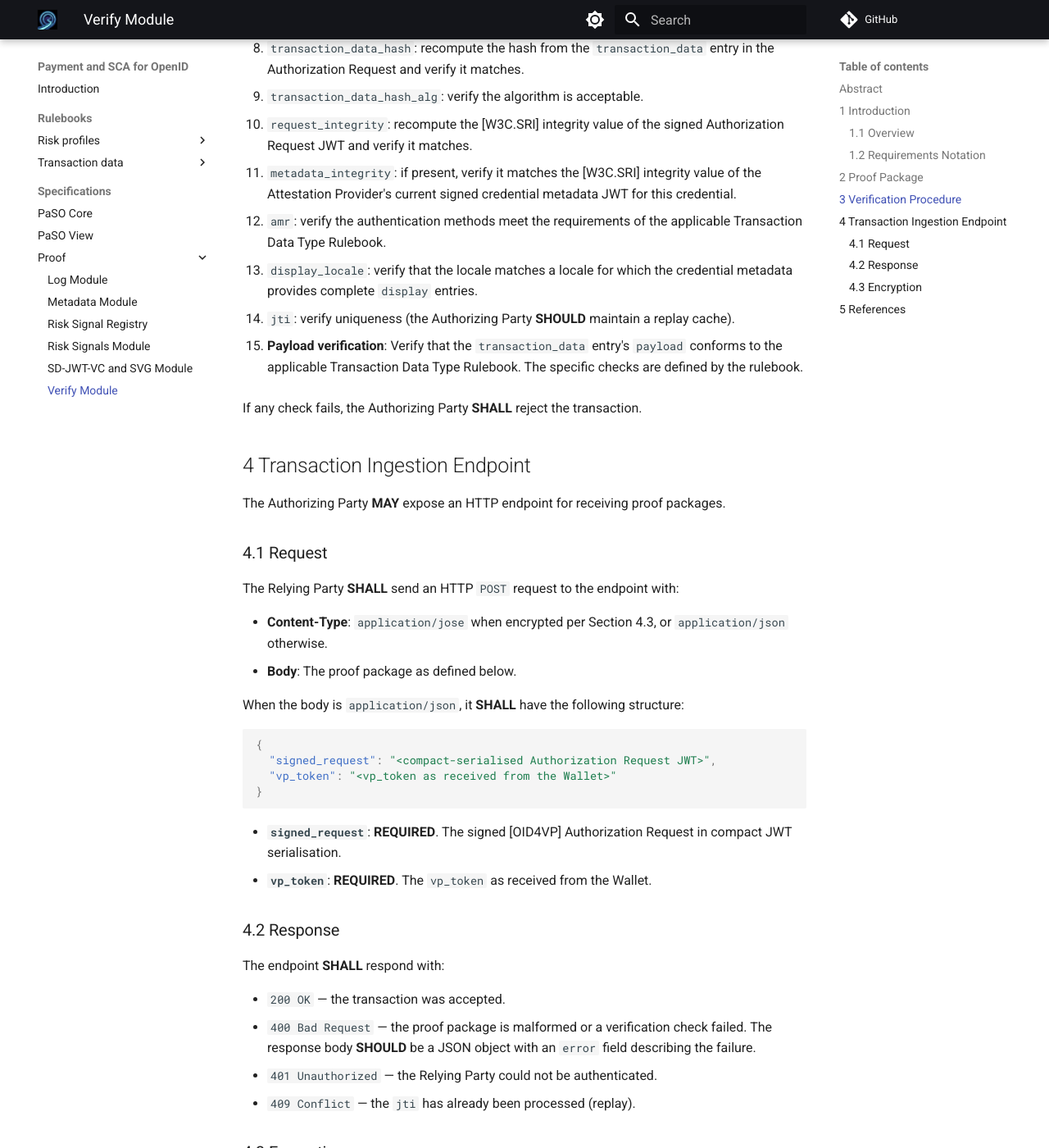
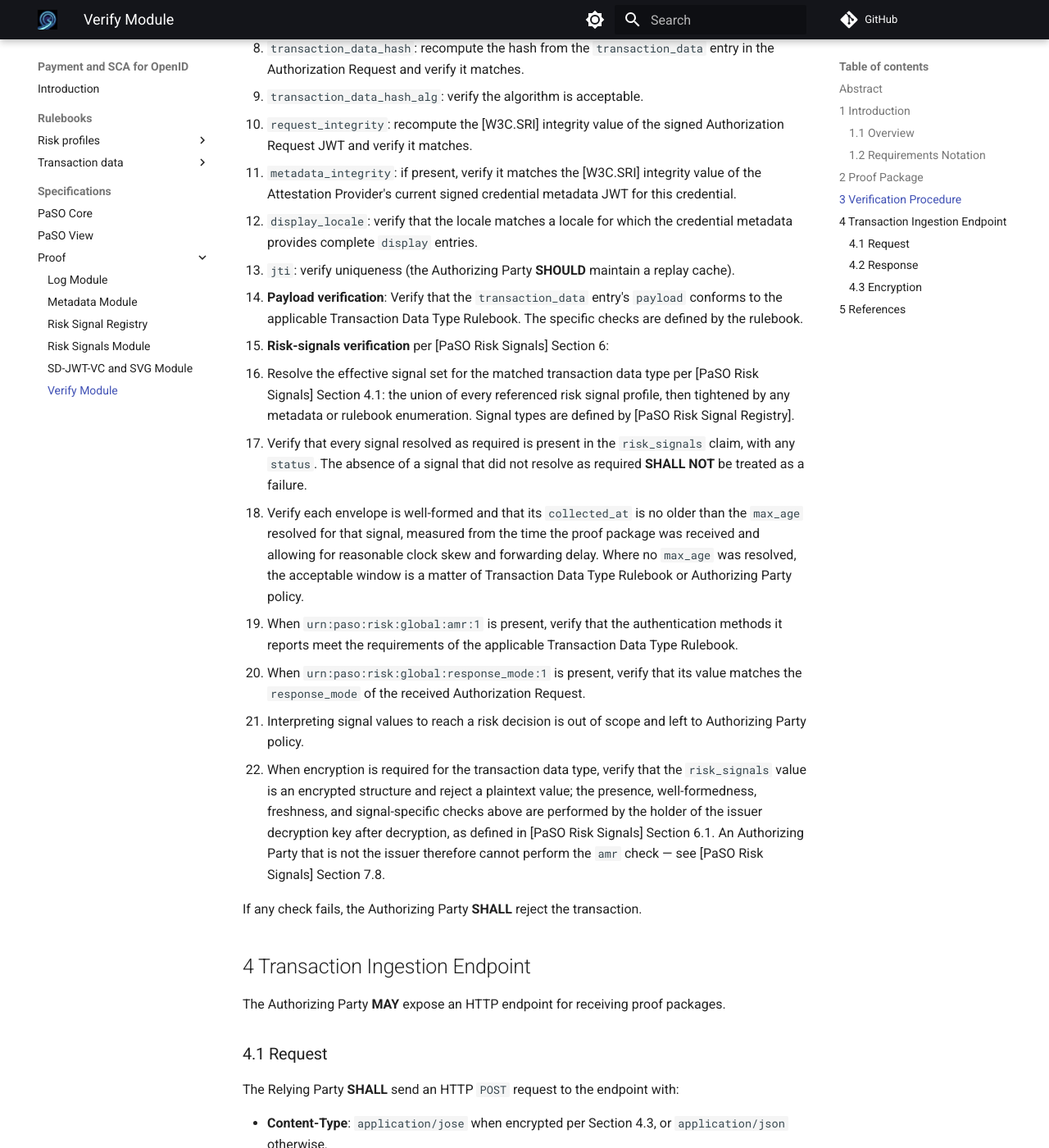
Before and after one commit to APTITUDE-Consortium/payments-and-sca-for-openid, an MkDocs documentation site: the page built from docs/specifications/proof/paso-proof-verify.md, in a window 1280 px wide and 1400 px high, scrolled down 1434 px. Shown: the whole window at 82% size. Built offline with MkDocs 1.6.1 and Material for MkDocs 9.7.7, drawn with Linux system fonts in a browser that asks for light colours; comment, search, counter and statistics services are not loaded; the version menu is left out; some of the changed text lies outside the part shown.

Commit message:
updated verfication module

```diff
--- a/docs/specifications/proof/paso-proof-verify.md
+++ b/docs/specifications/proof/paso-proof-verify.md
@@ -43,11 +43,19 @@
    - `transaction_data_hash_alg`: verify the algorithm is acceptable.
    - `request_integrity`: recompute the [W3C.SRI] integrity value of the signed Authorization Request JWT and verify it matches.
    - `metadata_integrity`: if present, verify it matches the [W3C.SRI] integrity value of the Attestation Provider's current signed credential metadata JWT for this credential.
-   - `amr`: verify the authentication methods meet the requirements of the applicable Transaction Data Type Rulebook.
    - `display_locale`: verify that the locale matches a locale for which the credential metadata provides complete `display` entries.
    - `jti`: verify uniqueness (the Authorizing Party **SHOULD** maintain a replay cache).
 
 5. **Payload verification**: Verify that the `transaction_data` entry's `payload` conforms to the applicable Transaction Data Type Rulebook. The specific checks are defined by the rulebook.
+
+6. **Risk-signals verification** per [PaSO Risk Signals] Section 6:
+   - Resolve the effective signal set for the matched transaction data type per [PaSO Risk Signals] Section 4.1: the union of every referenced risk signal profile, then tightened by any metadata or rulebook enumeration. Signal types are defined by [PaSO Risk Signal Registry].
+   - Verify that every signal resolved as required is present in the `risk_signals` claim, with any `status`. The absence of a signal that did not resolve as required **SHALL NOT** be treated as a failure.
+   - Verify each envelope is well-formed and that its `collected_at` is no older than the `max_age` resolved for that signal, measured from the time the proof package was received and allowing for reasonable clock skew and forwarding delay. Where no `max_age` was resolved, the acceptable window is a matter of Transaction Data Type Rulebook or Authorizing Party policy.
+   - When `urn:paso:risk:global:amr:1` is present, verify that the authentication methods it reports meet the requirements of the applicable Transaction Data Type Rulebook.
+   - When `urn:paso:risk:global:response_mode:1` is present, verify that its value matches the `response_mode` of the received Authorization Request.
+   - Interpreting signal values to reach a risk decision is out of scope and left to Authorizing Party policy.
+   - When encryption is required for the transaction data type, verify that the `risk_signals` value is an encrypted structure and reject a plaintext value; the presence, well-formedness, freshness, and signal-specific checks above are performed by the holder of the issuer decryption key after decryption, as defined in [PaSO Risk Signals] Section 6.1. An Authorizing Party that is not the issuer therefore cannot perform the `amr` check — see [PaSO Risk Signals] Section 7.8.
 
 If any check fails, the Authorizing Party **SHALL** reject the transaction.
 
@@ -100,6 +108,8 @@
 |-----------------------|----------------------------------------------------------------------------------------------------------------------------|
 | [PaSO Core]           | [PaSO Core](../paso-core.md)                                                                                               |
 | [PaSO Proof Metadata] | [PaSO Proof: Metadata Module](paso-proof-metadata.md)                                                                      |
+| [PaSO Risk Signals]   | [PaSO Proof: Risk Signals Module](paso-proof-risk-signals.md)                                                              |
+| [PaSO Risk Signal Registry] | [PaSO Proof: Risk Signal Registry](paso-proof-risk-signal-registry.md)                                                     |
 | [OID4VP]              | [OpenID for Verifiable Presentations 1.0](https://openid.net/specs/openid-4-verifiable-presentations-1_0.html)             |
 | [JAR]                 | [RFC 9101 — JWT-Secured Authorization Request](https://www.rfc-editor.org/rfc/rfc9101.html)                                |
 | [JWE]                 | [RFC 7516 — JSON Web Encryption](https://www.rfc-editor.org/rfc/rfc7516.html)                                              |
```
